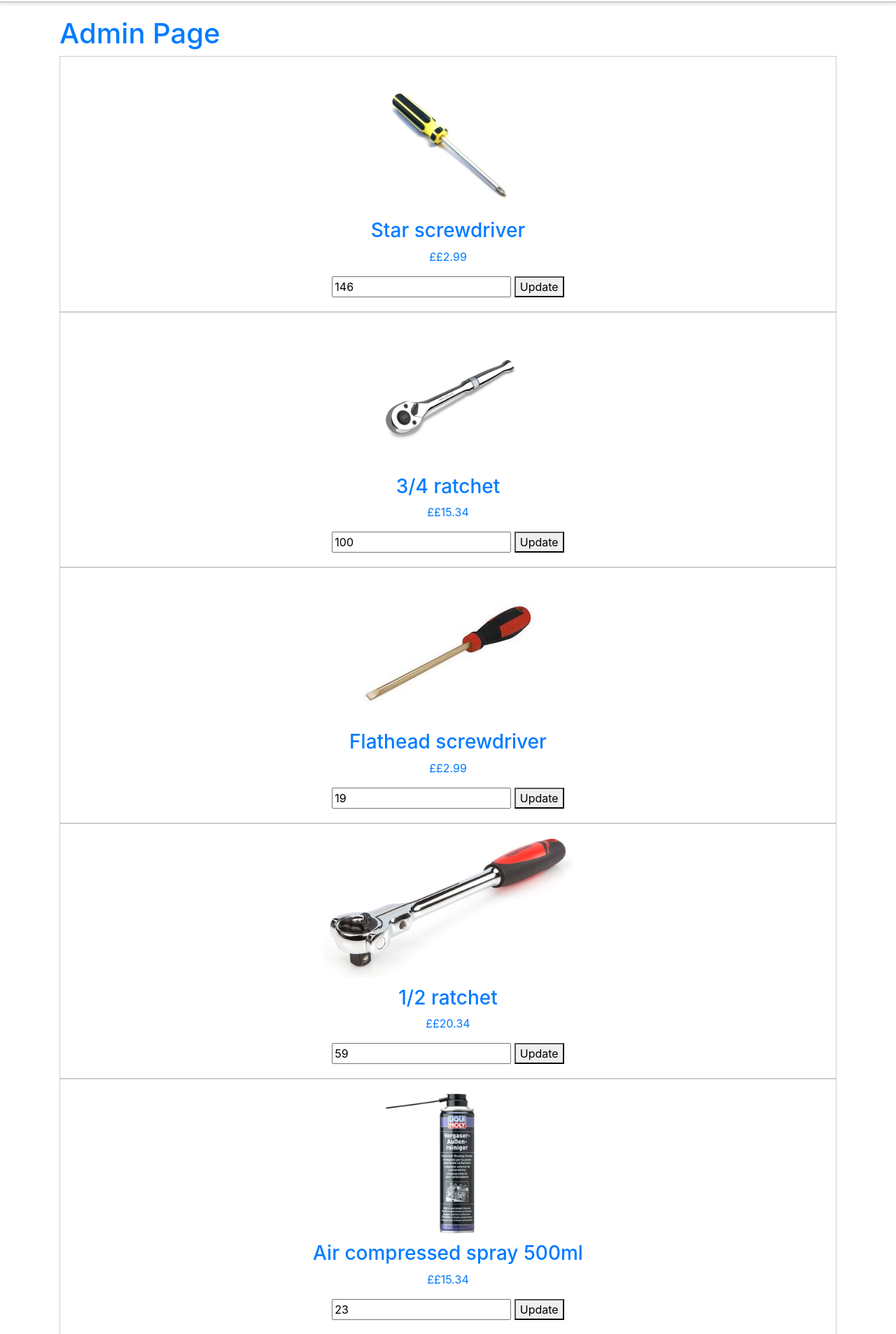
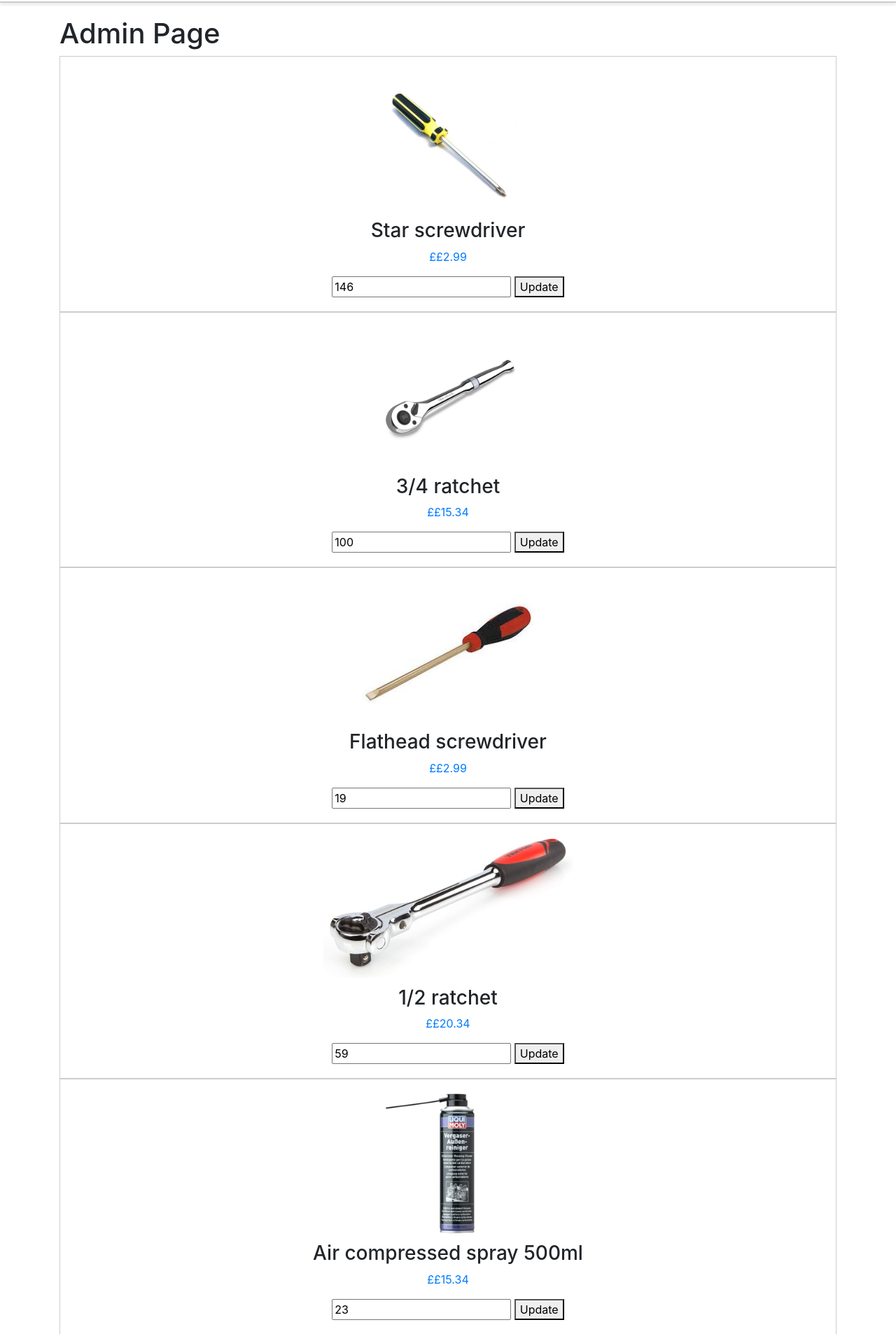
Before and after one commit to AbhirSyed/Tooltopia, a Flask app: page /admin in a window 1280 px wide. Shown: the part 62-1969 px from the top of the page at 70% size. Run offline with Flask 3, Linux system fonts and the light colour scheme; a user stored in the database is signed in; data comes from the database, SQL or seed files in the repository.

Commit message:
Update styles.css

```diff
--- a/Tooltopia_code/static/styles.css
+++ b/Tooltopia_code/static/styles.css
@@ -1,4 +1,5 @@
-
+body { color: #212529; }
+h1, h2, h3, h4, h5, h6 { color: #212529; }
 .product-grid {
     display: grid;
     grid-template-columns: repeat(3, minmax(0, 1fr));
```
